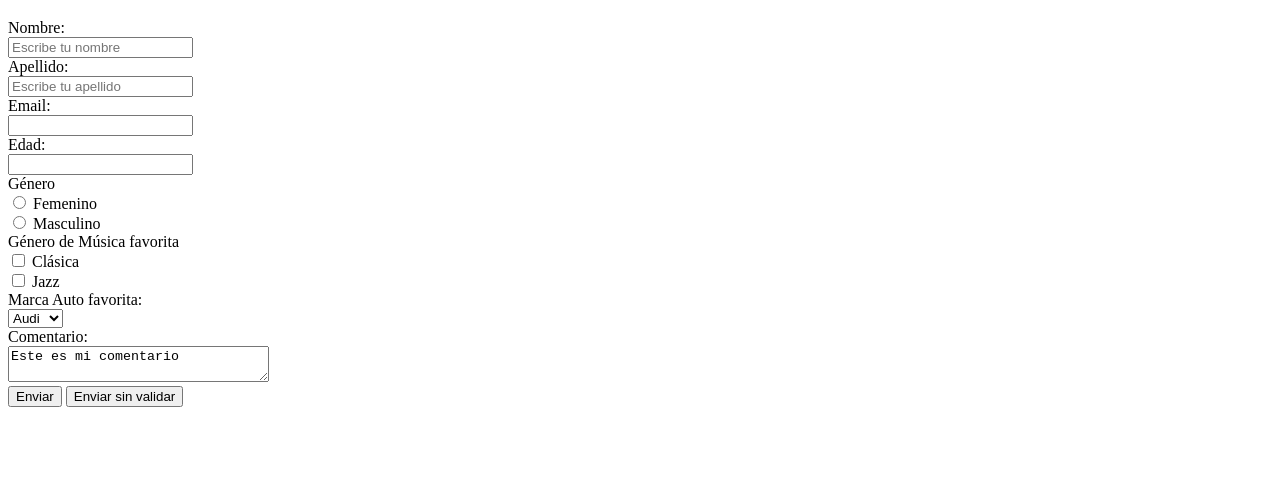
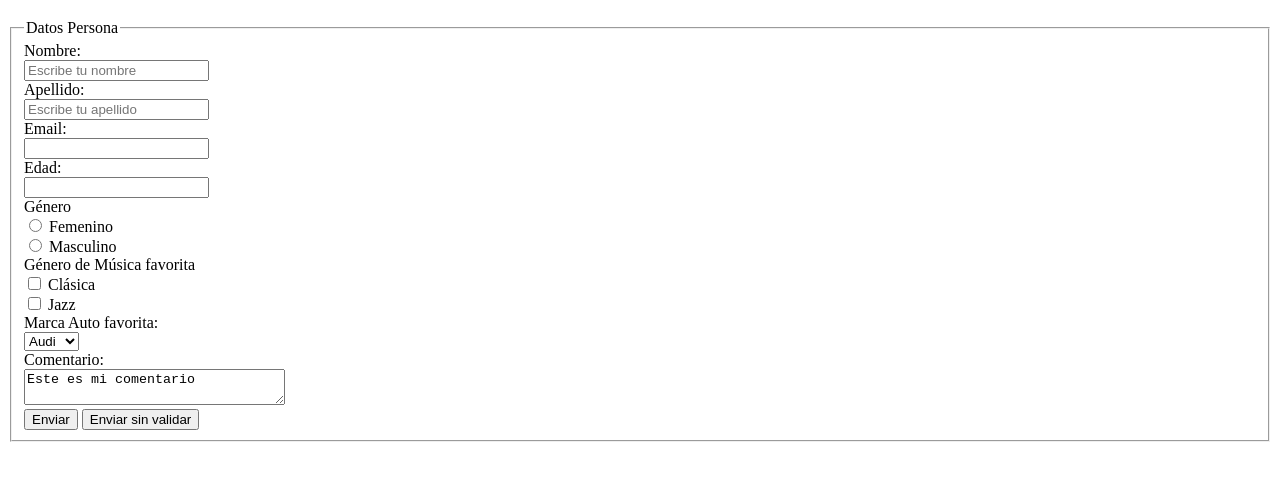
Before and after one commit to samujm/HTML, a plain HTML site: page Leccion07/index.html in a window 1280 px wide. Shown: the part 61-542 px from the top of the page. Drawn offline with Linux system fonts and the light colour scheme.

Commit message:
FIELDSET y LEGEND (Son mejoras visuales solo)

```diff
--- a/Leccion07/index.html
+++ b/Leccion07/index.html
@@ -21,6 +21,13 @@
     <!-------------------------- ▀ POST: Se envia por http hacia el servidor para que no se visualice la información ------------------->
     <!-- <form method="POST"> -->
     <form>
+        <!--------------------------------------------------------------《 FIELDSET 》------------------------------------------------------------------------------------>
+        <!-------------------------- ▀ Agregar un marco al formulario, cierra antes del form ------------------->
+        <fieldset>
+            <!--------------------------------------------------------------《 LEGEND 》------------------------------------------------------------------------------------>
+            <!-------------------------- ▀ Mejora visual ------------------->
+            <legend>Datos Persona</legend>
+
             <!-------------------------- ▀ For el id para relacionar la etiqueta con el input ------------------->
             <label for="nombre">Nombre:</label><br />
             <!-------------------------- ▀ Recomendable siempre asignar el id ------------------->
@@ -39,54 +46,55 @@
 
             <!--------------------------------------------------------------《 INPUT EMAIL 》------------------------------------------------------------------------------------>
             <label for="email">Email:</label><br />
-        <input type="email" id="email" name="email"/><br />
+            <input type="email" id="email" name="email" /><br />
 
             <!--------------------------------------------------------------《 INPUT NUMERICO 》------------------------------------------------------------------------------------>
             <!-------------------------- ▀ step="any" para aceptar cualquier valor numerico ------------------->
             <label for="edad">Edad:</label><br />
-        <input type="number" id="edad" name="edad" step="any"/><br />
+            <input type="number" id="edad" name="edad" step="any" /><br />
 
             <!--------------------------------------------------------------《 RADIOBUTTONS 》------------------------------------------------------------------------------------>
             <!-------------------------- ▀ Para seleccionar solo una de las dos opciones el valor de NAME DEBE SER EL MISMO ------------------->
             <!-------------------------- ▀ Value es lo que se envia al servidor ------------------->
             <label>Género</label><br />
-        <input type="radio" id="femenino" name="genero" value="femenino"/>
+            <input type="radio" id="femenino" name="genero" value="femenino" />
             <label for="femenino">Femenino</label><br />
-        <input type="radio" id="masculino" name="genero" value="masculino"/>
+            <input type="radio" id="masculino" name="genero" value="masculino" />
             <label for="masculino">Masculino</label><br />
 
             <!--------------------------------------------------------------《 CHECKBOX 》------------------------------------------------------------------------------------>
             <!-------------------------- ▀ Se pueden seleccionar varias opciones ------------------->
             <!-------------------------- ▀ El valor NAME debe ser igual ------------------->
             <label>Género de Música favorita</label><br />
-        <input type="checkbox" id="clasica" name="musica" value="clasica"/>
+            <input type="checkbox" id="clasica" name="musica" value="clasica" />
             <label for="clasica">Clásica</label><br />
-        <input type="checkbox" id="jazz" name="musica" value="jazz"/>
+            <input type="checkbox" id="jazz" name="musica" value="jazz" />
             <label for="jazz">Jazz</label><br />
 
             <!--------------------------------------------------------------《 SELECT 》------------------------------------------------------------------------------------>
             <!-------------------------- ▀ for, name y id mismo valor ------------------->
             <!-------------------------- ▀ selected="true" para mostrar ese elemento primero ------------------->
             <!-------------------------- ▀ multiple="true" seleccionar varias opciones ------------------->
-        <label for="autos">Marca Auto favorita:</label><br/>
+            <label for="autos">Marca Auto favorita:</label><br />
             <!-- <select name="autos" id="autos" multiple="true"> -->
             <select name="autos" id="autos">
                 <option value="volvo">Volvo</option>
                 <option value="bmw">BMW</option>
                 <option value="audi" selected="true">Audi</option>
             </select>
-        <br/>
+            <br />
 
             <!--------------------------------------------------------------《 TEXTAREA 》------------------------------------------------------------------------------------>
             <!-------------------------- ▀ Lo que se agrege dentro aparece ------------------->
-        <label for="comentario">Comentario:</label><br/>
-        <textarea name="comentario" id="comentario" cols="30" rows="2">Este es mi comentario</textarea><br/>
+            <label for="comentario">Comentario:</label><br />
+            <textarea name="comentario" id="comentario" cols="30" rows="2">Este es mi comentario</textarea><br />
 
             <!-------------------------- ▀ Boton para enviar el formulario ------------------->
             <input type="submit" value="Enviar" />
             <!-------------------------- ▀ Boton para enviar el formulario SIN VALIDAR con formnovalidate------------------->
             <input type="submit" formnovalidate value="Enviar sin validar" />
-        </formZ>
+        </fieldset>
+    </form>
 </body>
 
 </html>
```
Lines whose indentation alone changed are shown as unchanged.
